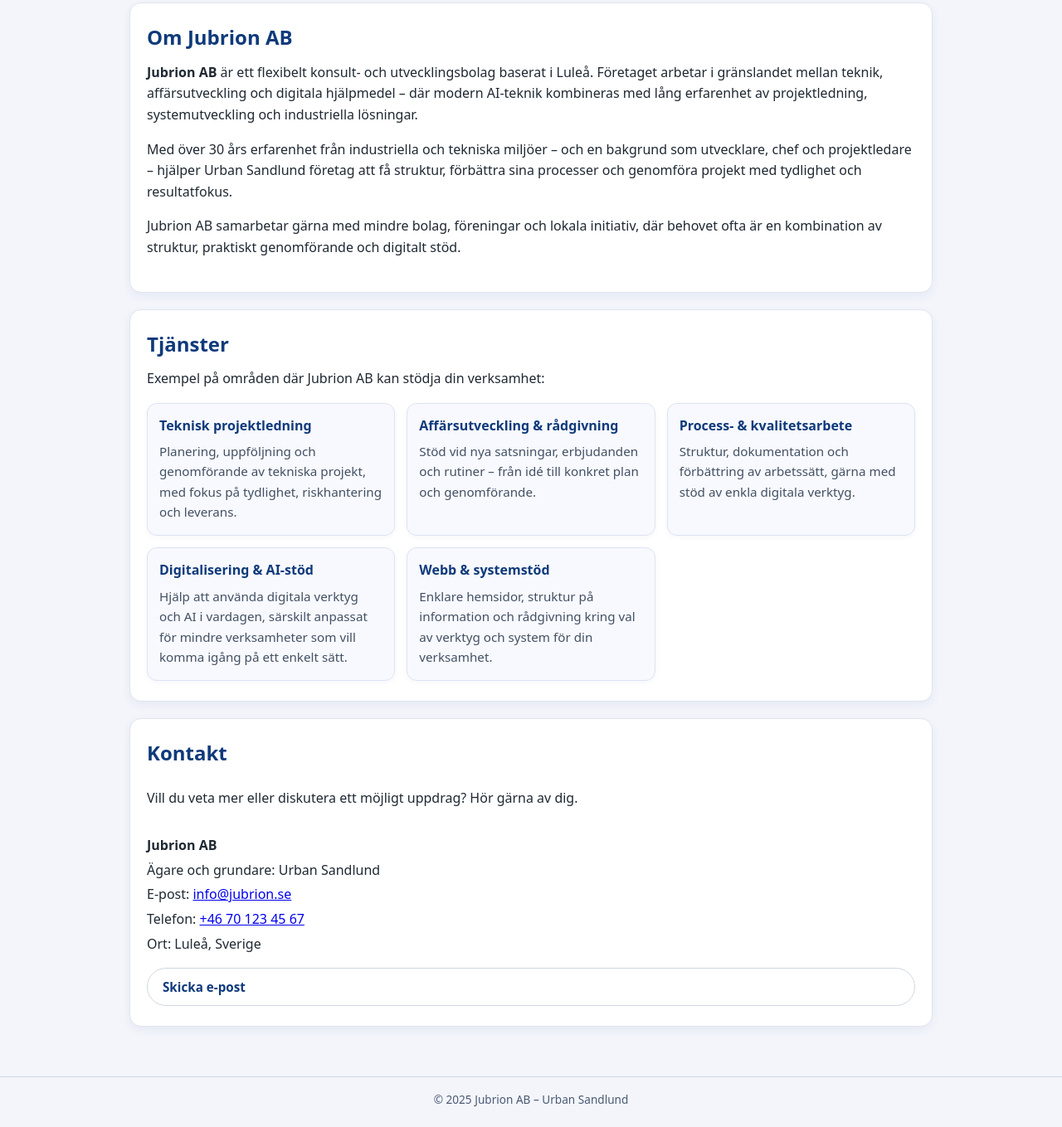
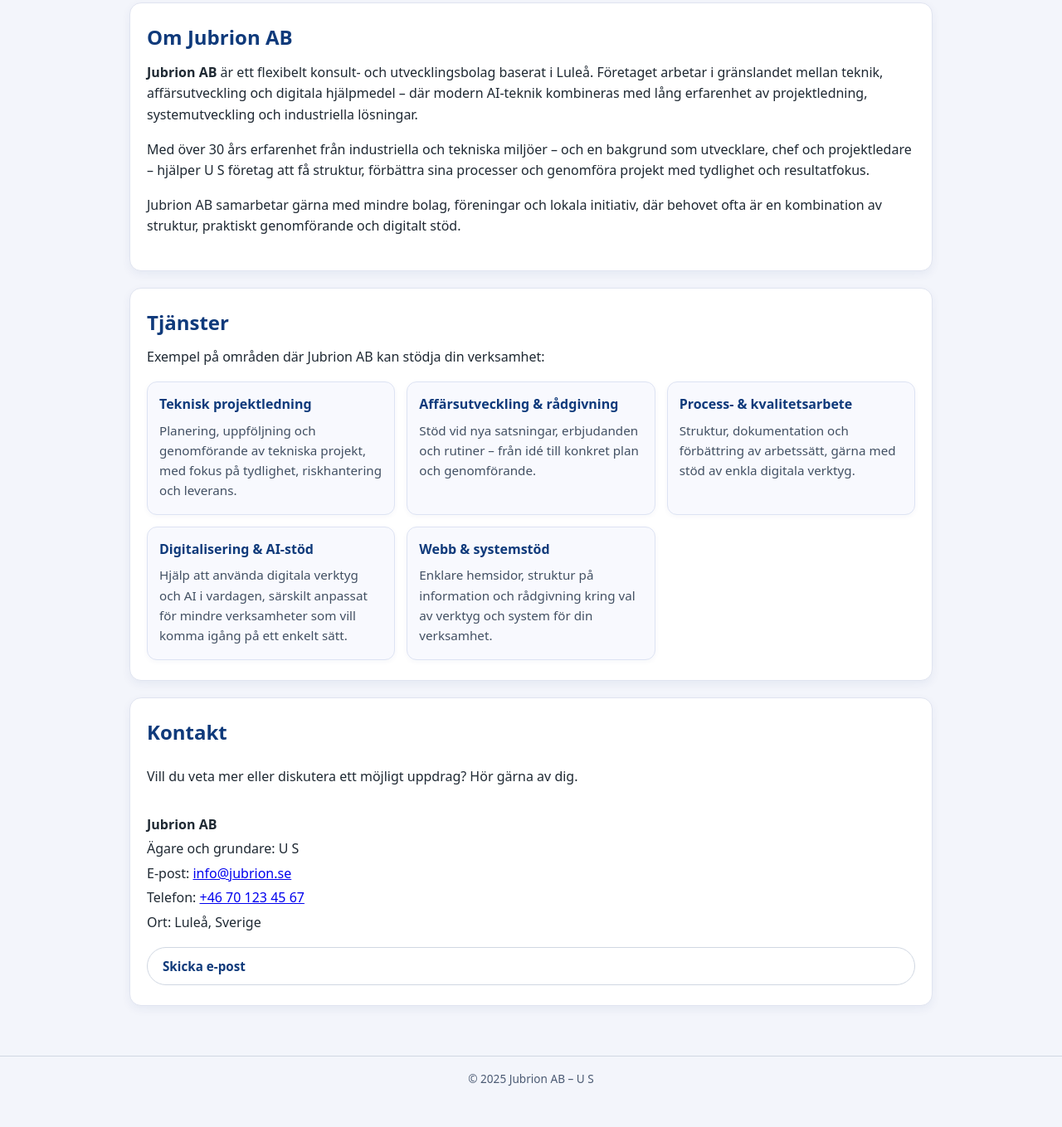
Before and after one commit to Urbs62/urbs62.github.io, a plain HTML site: page index.html in a window 1280 px wide. Shown: the part 534-1893 px from the top of the page at 83% size. After the commit the page ends 1868 px from the top, so only its background shows below. Drawn offline with Linux system fonts and the light colour scheme.

Commit message:
Update index.html

```diff
--- a/index.html
+++ b/index.html
@@ -3,7 +3,7 @@
 <head>
     <meta charset="UTF-8">
     <meta name="viewport" content="width=device-width, initial-scale=1.0">
-    <title>Jubrion AB – Urban Sandlund</title>
+    <title>Jubrion AB – U S</title>
     <link rel="stylesheet" href="style.css">
 </head>
 <body>
@@ -13,7 +13,7 @@
                 <img src="logo.png" alt="Jubrion AB logotyp">
                 <div class="logo-text-block">
                     <div class="logo-text">Jubrion AB</div>
-                    <div class="tagline">Ägare och grundare: Urban Sandlund</div>
+                    <div class="tagline">Ägare och grundare: U S</div>
                 </div>
             </div>
             <nav class="main-nav">
@@ -49,7 +49,7 @@
             </p>
             <p>
                 Med över 30 års erfarenhet från industriella och tekniska miljöer – och en bakgrund som
-                utvecklare, chef och projektledare – hjälper Urban Sandlund företag att få struktur,
+                utvecklare, chef och projektledare – hjälper U S företag att få struktur,
                 förbättra sina processer och genomföra projekt med tydlighet och resultatfokus.
             </p>
             <p>
@@ -110,7 +110,7 @@
             <p>Vill du veta mer eller diskutera ett möjligt uppdrag? Hör gärna av dig.</p>
             <div class="kontakt-info">
                 <p><strong>Jubrion AB</strong></p>
-                <p>Ägare och grundare: Urban Sandlund</p>
+                <p>Ägare och grundare: U S</p>
                 <p>E-post: <a href="mailto:info@jubrion.se">info@jubrion.se</a></p>
                 <p>Telefon: <a href="tel:+46701234567">+46 70 123 45 67</a></p>
                 <p>Ort: Luleå, Sverige</p>
@@ -120,7 +120,7 @@
     </main>
 
     <footer class="site-footer">
-        &copy; <span id="year"></span> Jubrion AB – Urban Sandlund
+        &copy; <span id="year"></span> Jubrion AB – U S
     </footer>
 
     <script>
```
